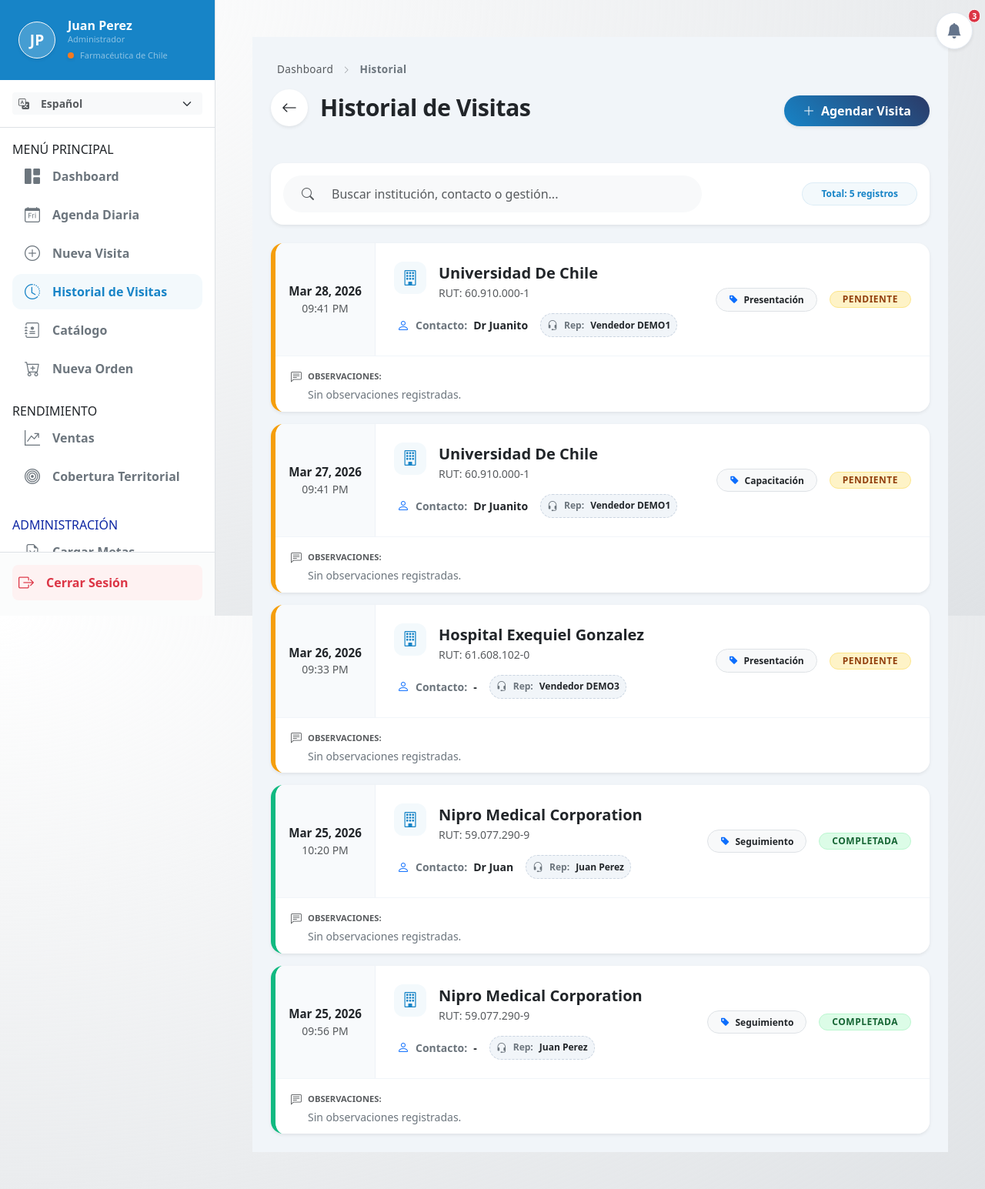
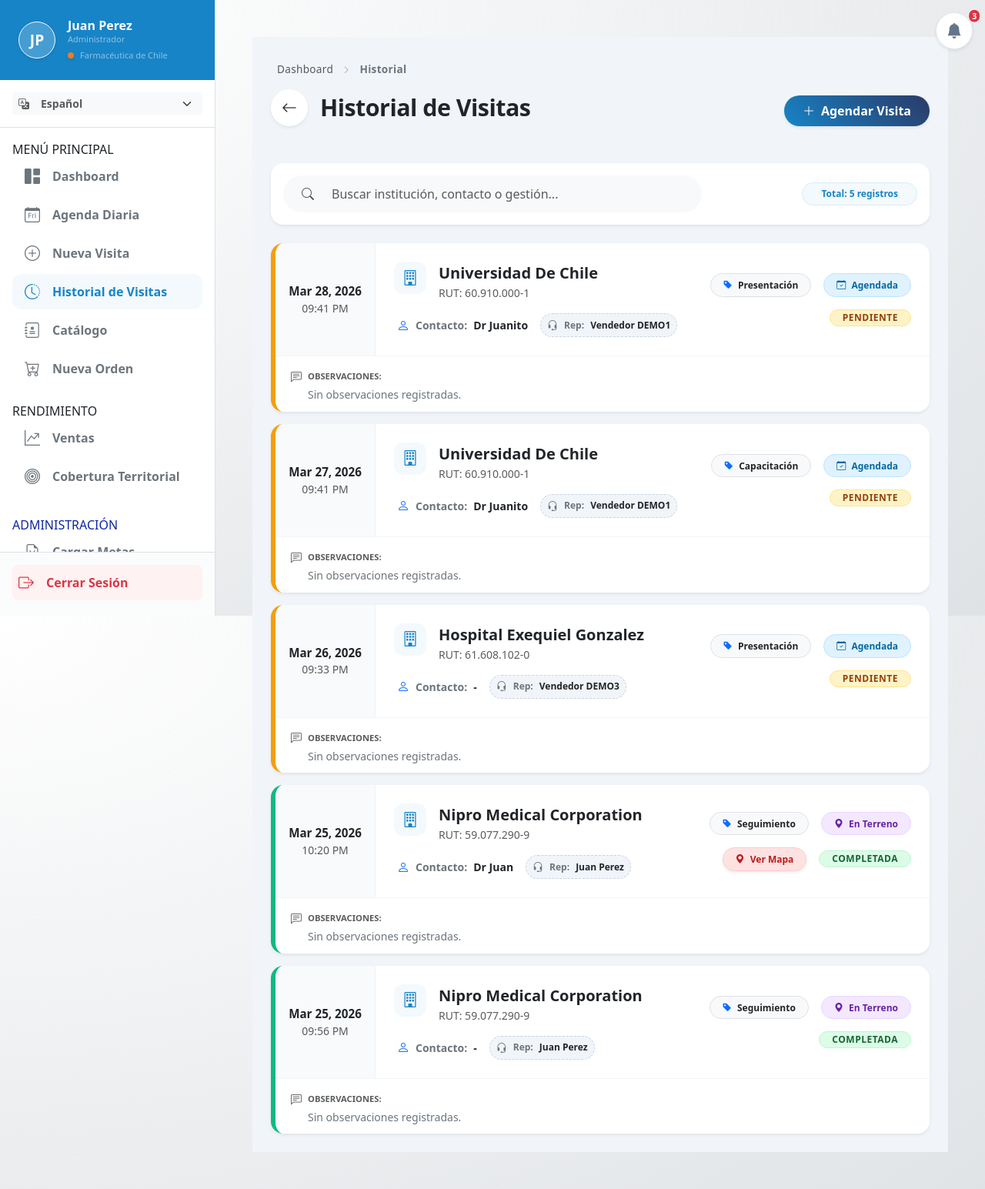
Before and after one commit to ArenasPolet/FarmaView, a Django app: page /visitas/historial/ in a window 1280 px wide. Shown: the whole page at 77% size. Run offline with Django 5.2, Linux system fonts and the light colour scheme; a user stored in the database is signed in; data comes from the database, SQL or seed files in the repository; both versions use the stored data as it was after the commit; some libraries are stand-ins or nearby versions.

Commit message:
gps registro nueva visitas

```diff
--- a/apps/visitas/models.py
+++ b/apps/visitas/models.py
@@ -41,7 +41,9 @@ class RegistroVisita(models.Model):
     productos = models.ManyToManyField(Producto, blank=True, related_name='registros_visitas')
     notas = models.TextField(blank=True, null=True)
     tipo_gestion = models.CharField(max_length=50, blank=True, null=True, verbose_name="Tipo de Gestión")
-
+    # --- CAMPOS GPS ---
+    latitud = models.CharField(max_length=50, null=True, blank=True)
+    longitud = models.CharField(max_length=50, null=True, blank=True)
     class Meta:
         verbose_name = "Registro de Visita"
         verbose_name_plural = "Registros de Visitas"
--- a/apps/visitas/templates/visitas/historial.html
+++ b/apps/visitas/templates/visitas/historial.html
@@ -176,6 +176,26 @@
                                 {% translate visita.tipo_gestion|default:"No especificado" %}
                             </span>
 
+                            {% if visita.tipo_origen == 'Agendada' %}
+                                <span class="badge rounded-pill px-3 py-2 fw-bold" style="background-color: #e0f2fe; color: #0369a1; border: 1px solid #bae6fd; font-size: 0.75rem;">
+                                    <i class="bi bi-calendar-check me-1"></i> {% translate "Agendada" %}
+                                </span>
+                            {% else %}
+                                <span class="badge rounded-pill px-3 py-2 fw-bold" style="background-color: #f3e8ff; color: #6b21a8; border: 1px solid #e9d5ff; font-size: 0.75rem;">
+                                    <i class="bi bi-geo-alt-fill me-1"></i> {% translate "En Terreno" %}
+                                </span>
+                            {% endif %}
+
+                            <!--gps-->
+
+                            {% if request.user.is_superuser or request.user.es_gerente %}
+                                {% if visita.tipo_origen == 'Directa' and visita.latitud and visita.longitud %}
+                                    <a href="https://www.google.com/maps/search/?api=1&query={{ visita.latitud }},{{ visita.longitud }}" target="_blank" class="badge rounded-pill px-3 py-2 fw-bold text-decoration-none shadow-sm transition-hover" style="background-color: #fee2e2; color: #b91c1c; border: 1px solid #fecaca; font-size: 0.75rem;">
+                                        <i class="bi bi-geo-alt-fill me-1"></i> {% translate "Ver Mapa" %}
+                                    </a>
+                                {% endif %}
+                            {% endif %}
+
                             <div class="d-flex flex-column align-items-center align-items-lg-end">
                                 {% if visita.estado == 'Realizada' or visita.estado == 'Completada' %}
                                     <span class="badge rounded-pill px-3 py-1 badge-custom" style="background-color: #dcfce7; color: #166534; border: 1px solid #bbf7d0;">{% translate "Completada" %}</span>
--- a/apps/visitas/views.py
+++ b/apps/visitas/views.py
@@ -222,6 +222,9 @@ def nueva_visita_view(request):
         contacto_id = request.POST.get('contacto')
         tipo_gestion = request.POST.get('tipo_gestion', 'Presentación')
         notas = request.POST.get('notas')
+        # Atrapamos las coordenadas ocultas
+        lat_recibida = request.POST.get('latitud')
+        lon_recibida = request.POST.get('longitud')
 
         if not institucion_id:
             messages.error(request, 'Debe seleccionar una institución.')
@@ -234,7 +237,9 @@ def nueva_visita_view(request):
                 institucion_id=institucion_id,
                 contacto_id=contacto_id if contacto_id else None,
                 tipo_gestion=tipo_gestion,
-                notas=notas
+                notas=notas,
+                latitud=lat_recibida,
+                longitud=lon_recibida
                 # Recordatorio: fecha_hora se pone sola por el auto_now_add=True
             )
             nuevo_registro.save()
```
Also changed, not shown: apps/visitas/templates/visitas/nueva_visita.html (+20 -1 lines), apps/visitas/migrations/0004_registrovisita_latitud_registrovisita_longitud.py (added), db.sqlite3.
